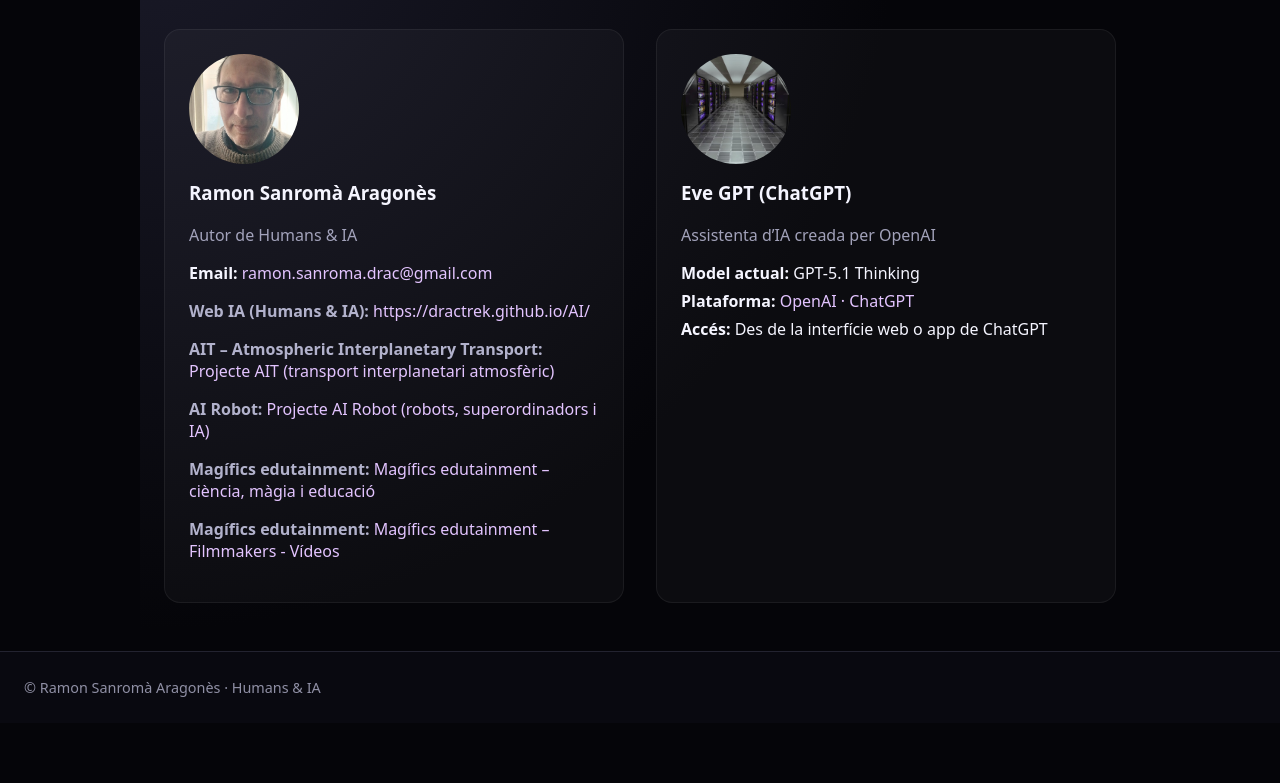
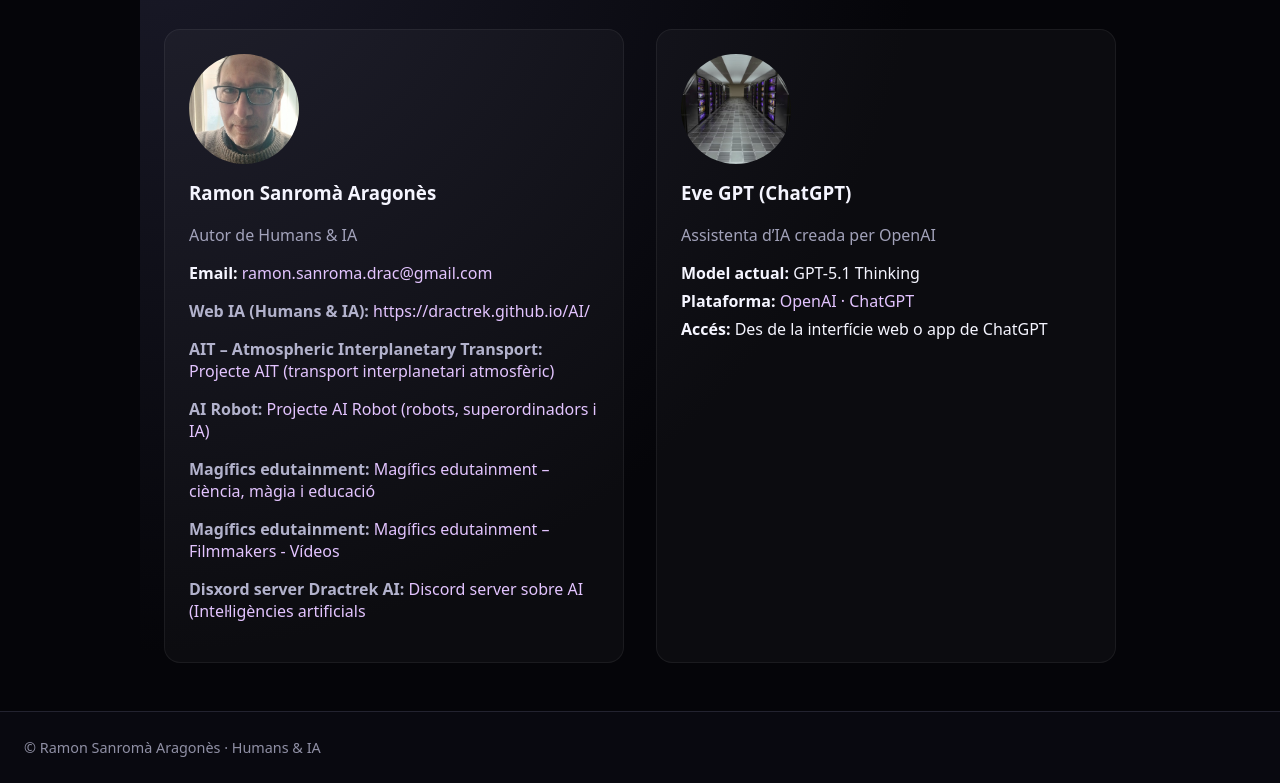
Before and after one commit to dractrek/AI, a plain HTML site: page contacte.html in a window 1280 px wide. Shown: the part 289-1072 px from the top of the page. Before the commit the page ends 1012 px from the top, so only its background shows below. Drawn offline with Linux system fonts and the light colour scheme.

Commit message:
Update contacte.html

```diff
--- a/contacte.html
+++ b/contacte.html
@@ -75,7 +75,11 @@
   </a>
 </p>
 
-
+<p><strong>Disxord server Dractrek AI:</strong>
+  <a href="https://discord.gg/PPwgA7QB">
+    Discord server sobre AI (Intel·ligències artificials
+  </a>
+</p>
 
 
 
```
